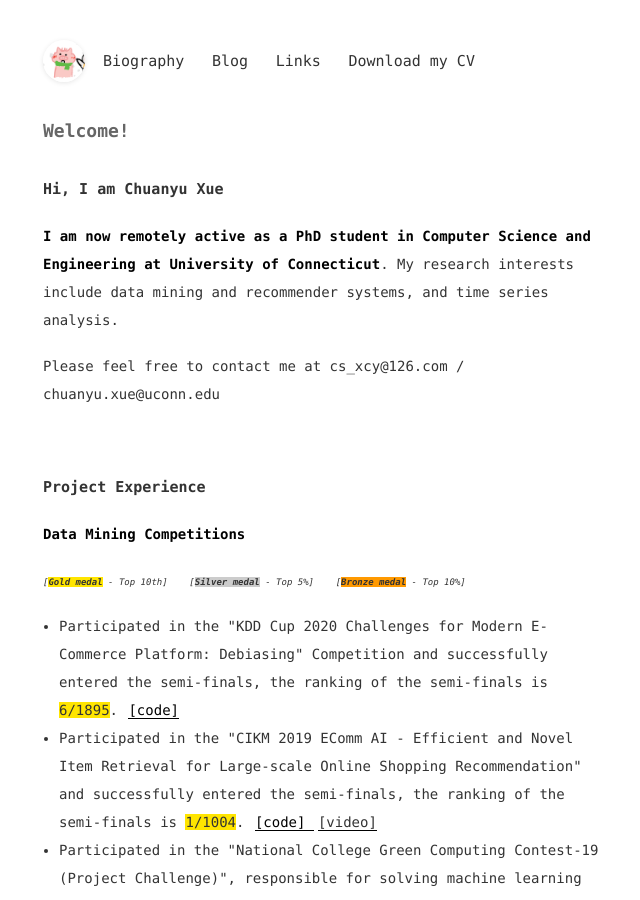
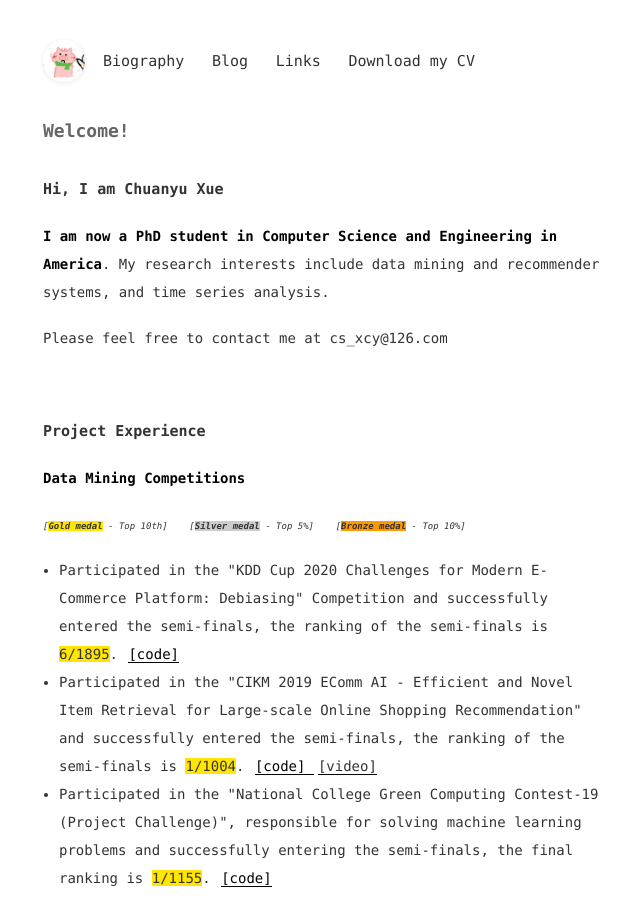
Before and after one commit to ChuanyuXue/profile, a Jekyll site: the page built from index.html, in a window 1280 px wide and 900 px high. Shown: the whole window, without its empty margins (311-951 px from the left). Built offline with Jekyll 4.4.1, drawn with Linux system fonts in a browser that asks for light colours.

Commit message:
Update index.html

```diff
--- a/index.html
+++ b/index.html
@@ -8,10 +8,10 @@ js: [blog.js]
 	Hi, I am Chuanyu Xue
 </h3>
 <p>
-	<strong>I am now remotely active as a PhD student in Computer Science and Engineering at University of Connecticut</strong>. My research interests include data mining and recommender systems, and time series analysis.
+	<strong>I am now a PhD student in Computer Science and Engineering in America</strong>. My research interests include data mining and recommender systems, and time series analysis.
 </p>
 <p>
-	Please feel free to contact me at cs_xcy@126.com / chuanyu.xue@uconn.edu
+	Please feel free to contact me at cs_xcy@126.com
 </p>
 <p>
 	<br />
```
